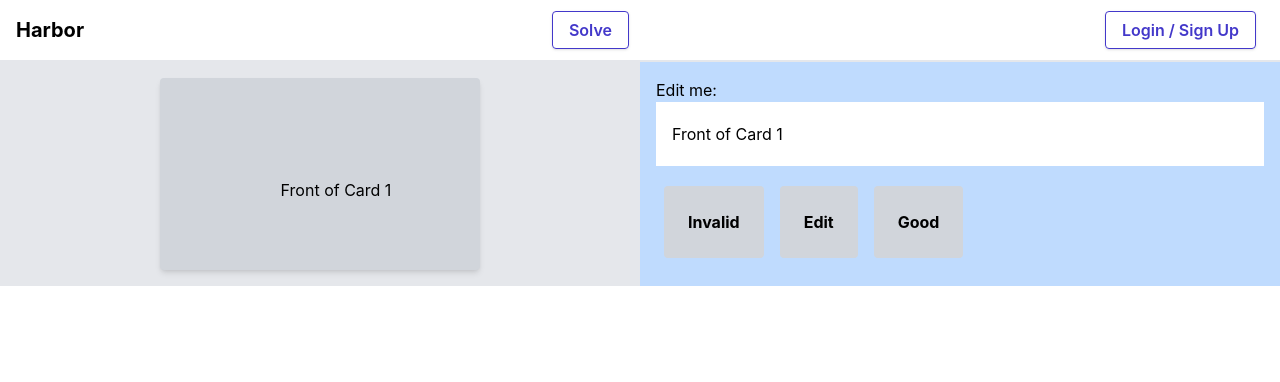
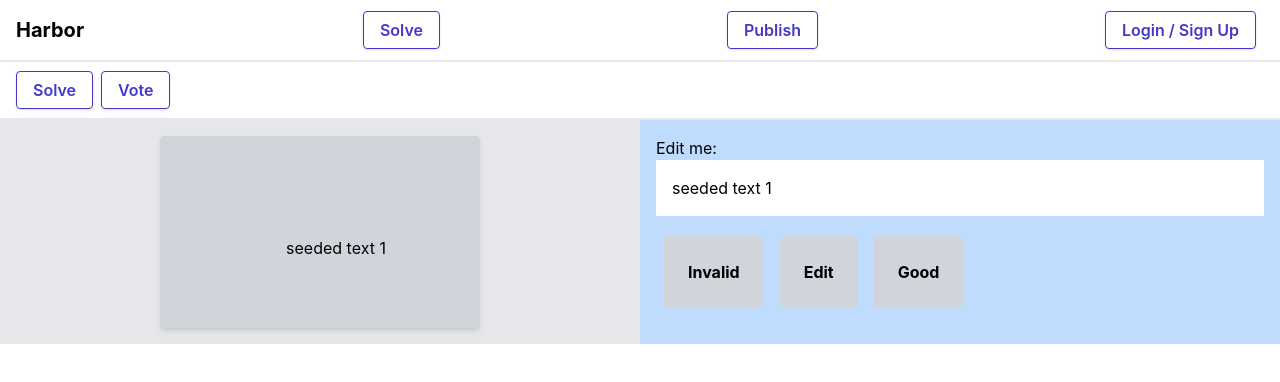
Before and after one commit to useharbor/harbor, a React (Create React App) app: page /solve in a window 1280 px wide. Shown: the top 382 px of the page. Built offline with nearby package versions, Linux system fonts and the light colour scheme.

Commit message:
Created solve-vote page

```diff
--- a/src/App.js
+++ b/src/App.js
@@ -2,7 +2,8 @@ import './App.css';
 import Navbar from './components/navbar';
 import Home from './pages/Home';
 import Login from './pages/Login.js';
-import Solve from './pages/Solve.js';
+import Solve from './pages/SolveEdit.js';
+import SolveVote from './pages/SolveVote.js';
 import { Routes, Route } from 'react-router-dom';
 
 function App() {
@@ -14,6 +15,8 @@ function App() {
           <Route path="/" element={<Home />} />
           <Route path="/login" element={<Login />} />
           <Route path='/solve' element={<Solve />} />
+          <Route path='/solve-vote' element={<SolveVote />} />
+          {/* <Route path='/publish' element={<Publish />} /> */}
         </Routes>
       </div>
     </>
--- a/src/components/edit_text.js
+++ b/src/components/edit_text.js
@@ -15,7 +15,7 @@ const EditableTextBox = ({ initialText }) => {
         id="editableInput"
         value={text}
         onChange={handleTextChange}
-        className="w-full h-16 p-4 text-x1"
+        className="w-full p-4 text-x1"
       />
     </div>
   );
--- a/src/components/navbar.js
+++ b/src/components/navbar.js
@@ -9,6 +9,11 @@ export default function Navbar() {
                 <ul>
                     <CustomLink to="/solve" className="text-indigo-700 bg-white border border-indigo-700 hover:bg-indigo-700 hover:text-white font-semibold py-2 px-4 rounded shadow hover:shadow-md transition duration-300 ease-in-out mx-2">
                         Solve
+                    </CustomLink>
+                </ul>
+                <ul>
+                    <CustomLink to="/publish" className="text-indigo-700 bg-white border border-indigo-700 hover:bg-indigo-700 hover:text-white font-semibold py-2 px-4 rounded shadow hover:shadow-md transition duration-300 ease-in-out mx-2">
+                        Publish
                     </CustomLink>
                 </ul>
                 <ul>
--- /dev/null
+++ b/src/components/solve_navbar.js
@@ -0,0 +1,37 @@
+import React from 'react';
+import { Link, useMatch, useResolvedPath } from 'react-router-dom';
+
+export default function Solve_Navbar() {
+    return (
+        <div>
+            <nav className="flex justify-between items-center py-4 border-b-2 px-4">
+                <ul className="flex items-center">
+                    <li className="mr-2">
+                    <CustomLink to="/solve" className="text-indigo-700 bg-white border border-indigo-700 hover:bg-indigo-700 hover:text-white font-semibold py-2 px-4 rounded shadow hover:shadow-md transition duration-300 ease-in-out">
+                        Solve
+                    </CustomLink>
+                    </li>
+                    <li>
+                    <CustomLink to="/solve-vote" className="text-indigo-700 bg-white border border-indigo-700 hover:bg-indigo-700 hover:text-white font-semibold py-2 px-4 rounded shadow hover:shadow-md transition duration-300 ease-in-out">
+                        Vote
+                    </CustomLink>
+                    </li>
+                </ul>
+            </nav>
+        </div>
+
+    );
+}
+
+function CustomLink({ to, children, ...props }) {
+    const resolvedPath = useResolvedPath(to)
+    const isActive = useMatch({ path: resolvedPath.pathname, end: true })
+
+    return (
+        <li className={isActive ? "active" : ""}>
+            <Link to={to} {...props}>
+                {children}
+            </Link>
+        </li>
+    )
+}
--- a/src/pages/Solve.js
+++ /dev/null
@@ -1,54 +0,0 @@
-import React, { useState } from 'react';
-import Flashcard from '/Users/yerimsong/Documents/Spring2024/harbor/src/components/flashcard.js';
-import EditableTextBox from '../components/edit_text';
-
-const flashcardsData = [
-  { front: 'Front of Card 1', back: 'Back of Card 1' },
-  { front: 'Front of Card 2', back: 'Back of Card 2' },
-  { front: 'Front of Card 3', back: 'Back of Card 3' },
-  // ...add as many flashcards as you like
-];
-
-const Page = () => {
-  const [currentIndex, setCurrentIndex] = useState(0);
-
-  const goToPrevious = () => {
-    setCurrentIndex((prevIndex) => prevIndex > 0 ? prevIndex - 1 : flashcardsData.length - 1);
-  };
-
-  const goToNext = () => {
-    setCurrentIndex((prevIndex) => prevIndex < flashcardsData.length - 1 ? prevIndex + 1 : 0);
-  };
-
-  return (
-    <div className="flex">
-      <div className="flex-1 p-4 bg-gray-200">
-        <div className="flex flex-col items-center">
-            <Flashcard
-                frontContent={<div className="text-center">{flashcardsData[currentIndex].front}</div>}
-                backContent={<div className="text-center">{flashcardsData[currentIndex].back}</div>}
-            />
-        </div>
-
-      </div>
-      <div className="flex-1 p-4 bg-blue-200">
-            <EditableTextBox
-                initialText={flashcardsData[currentIndex].front}
-            />
-            <div className="flex mt-5">
-                <button className="mx-2 bg-gray-300 hover:bg-gray-400 text-black font-bold py-6 px-6 rounded" onClick={goToPrevious}>
-                Invalid
-                </button>
-                <button className="mx-2 bg-gray-300 hover:bg-gray-400 text-black font-bold py-6 px-6 rounded" onClick={goToNext}>
-                Edit
-                </button>
-                <button className="mx-2 bg-gray-300 hover:bg-gray-400 text-black font-bold py-6 px-6 rounded" onClick={goToNext}>
-                Good
-                </button>
-            </div>
-      </div>
-    </div>
-  );
-};
-
-export default Page;
--- /dev/null
+++ b/src/pages/SolveEdit.js
@@ -0,0 +1,59 @@
+import React, { useState } from 'react';
+import Flashcard from '../components/flashcard.js';
+import EditableTextBox from '../components/edit_text.js';
+import SolveNavbar from '../components/solve_navbar.js';
+
+const flashcardsData = [
+  { front: 'seeded text 1', back: 'Back of Card 1' },
+  { front: 'seeded text 2', back: 'Back of Card 2' },
+  { front: 'seeded text 3', back: 'Back of Card 3' },
+  // ...add as many flashcards as you like
+];
+
+const Page = () => {
+  const [currentIndex, setCurrentIndex] = useState(0);
+
+  const goToPrevious = () => {
+    setCurrentIndex((prevIndex) => prevIndex > 0 ? prevIndex - 1 : flashcardsData.length - 1);
+  };
+
+  const goToNext = () => {
+    setCurrentIndex((prevIndex) => prevIndex < flashcardsData.length - 1 ? prevIndex + 1 : 0);
+  };
+
+  return (
+    <>
+        <SolveNavbar/>
+        <div className="flex">
+        <div className="flex-1 p-4 bg-gray-200">
+            <div className="flex flex-col items-center">
+                <Flashcard
+                    frontContent={<div className="text-center">{flashcardsData[currentIndex].front}</div>}
+                    backContent={<div className="text-center">{flashcardsData[currentIndex].back}</div>}
+                />
+            </div>
+
+        </div>
+        <div className="flex-1 p-4 bg-blue-200">
+                <EditableTextBox
+                    initialText={flashcardsData[currentIndex].front}
+                />
+                <div className="flex mt-5">
+                    <button className="mx-2 bg-gray-300 hover:bg-gray-400 text-black font-bold py-6 px-6 rounded" onClick={goToPrevious}>
+                    Invalid
+                    </button>
+                    <button className="mx-2 bg-gray-300 hover:bg-gray-400 text-black font-bold py-6 px-6 rounded" onClick={goToNext}>
+                    Edit
+                    </button>
+                    <button className="mx-2 bg-gray-300 hover:bg-gray-400 text-black font-bold py-6 px-6 rounded" onClick={goToNext}>
+                    Good
+                    </button>
+                </div>
+        </div>
+        </div>
+    </>
+
+  );
+};
+
+export default Page;
--- /dev/null
+++ b/src/pages/SolveVote.js
@@ -0,0 +1,15 @@
+import React from 'react';
+import SolveNavbar from '../components/solve_navbar.js';
+
+export default function Home() {
+    return (
+        <>
+            <SolveNavbar/>
+            <div className="App">
+                <header className="bg-indigo-300">
+                    we vote sdmfsm
+                </header>
+            </div>
+        </>
+    );
+}
```
